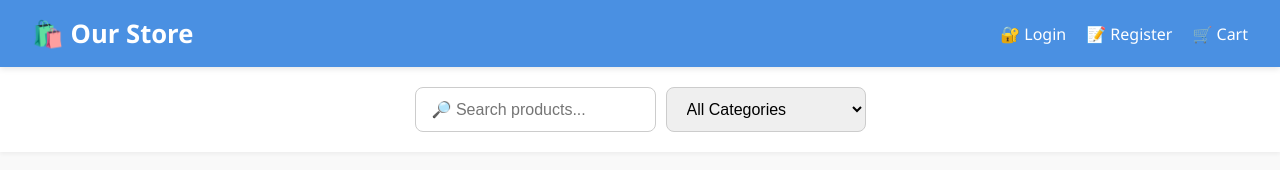
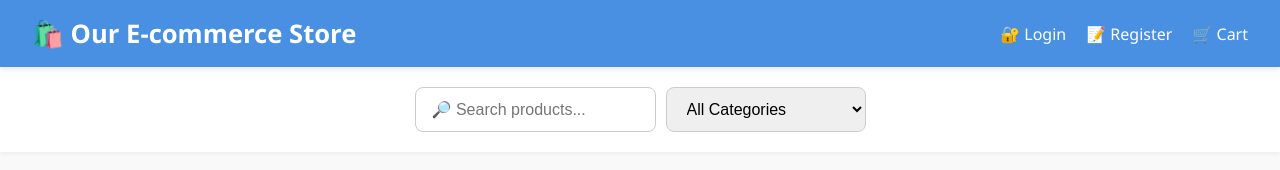
Before and after one commit to RihanAnkalgi10/E-commerce, a website: page public/index.html in a window 1280 px wide. Drawn offline with Linux system fonts and the light colour scheme; no server answers.

Commit message:
Update index.html

```diff
--- a/public/index.html
+++ b/public/index.html
@@ -158,7 +158,7 @@
 <body>
 
   <header>
-    <div class="left-header">🛍️ Our Store</div>
+    <div class="left-header">🛍️ Our E-commerce Store</div>
     <div class="right-header">
       <a href="login.html">🔐 Login</a>
       <a href="register.html">📝 Register</a>
```
